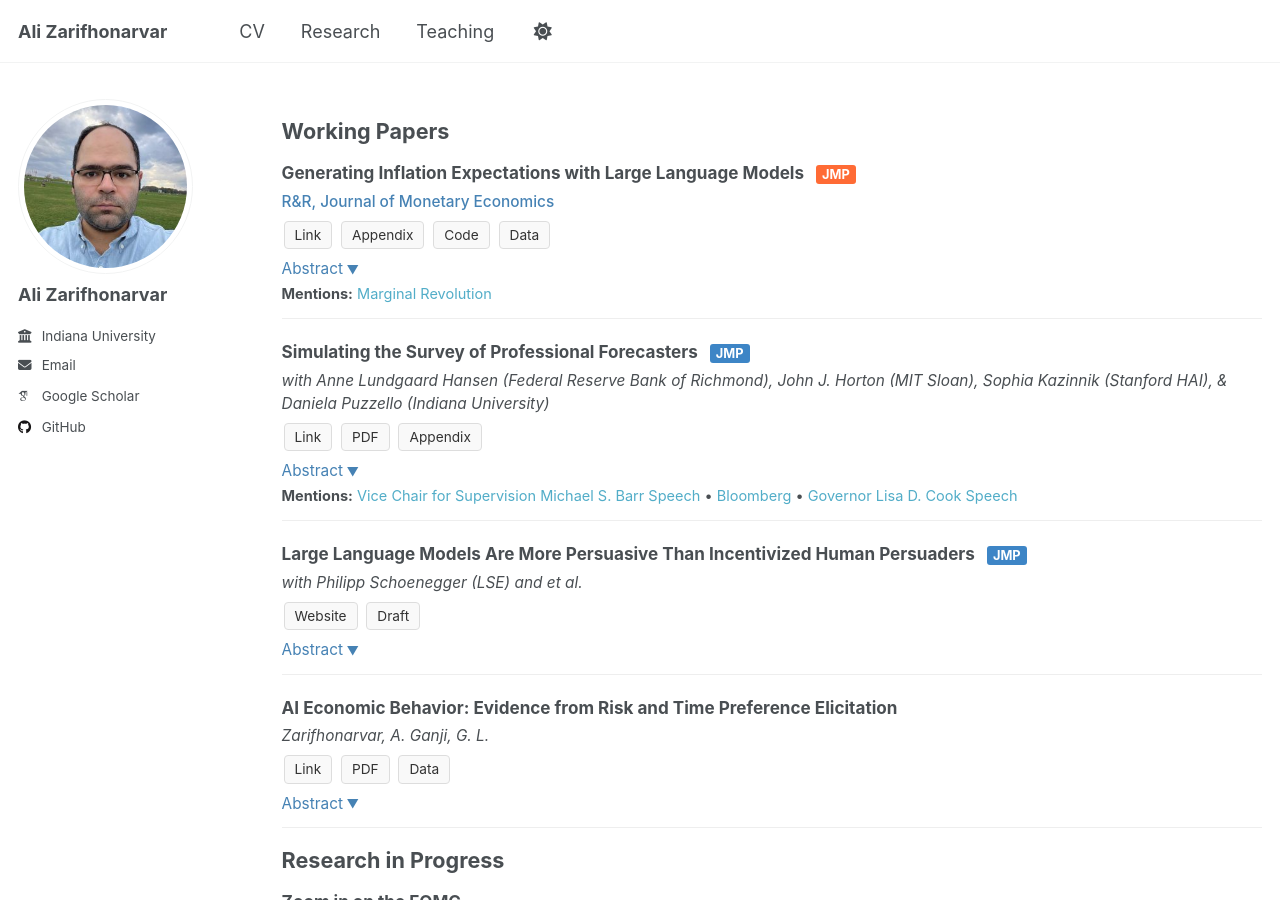
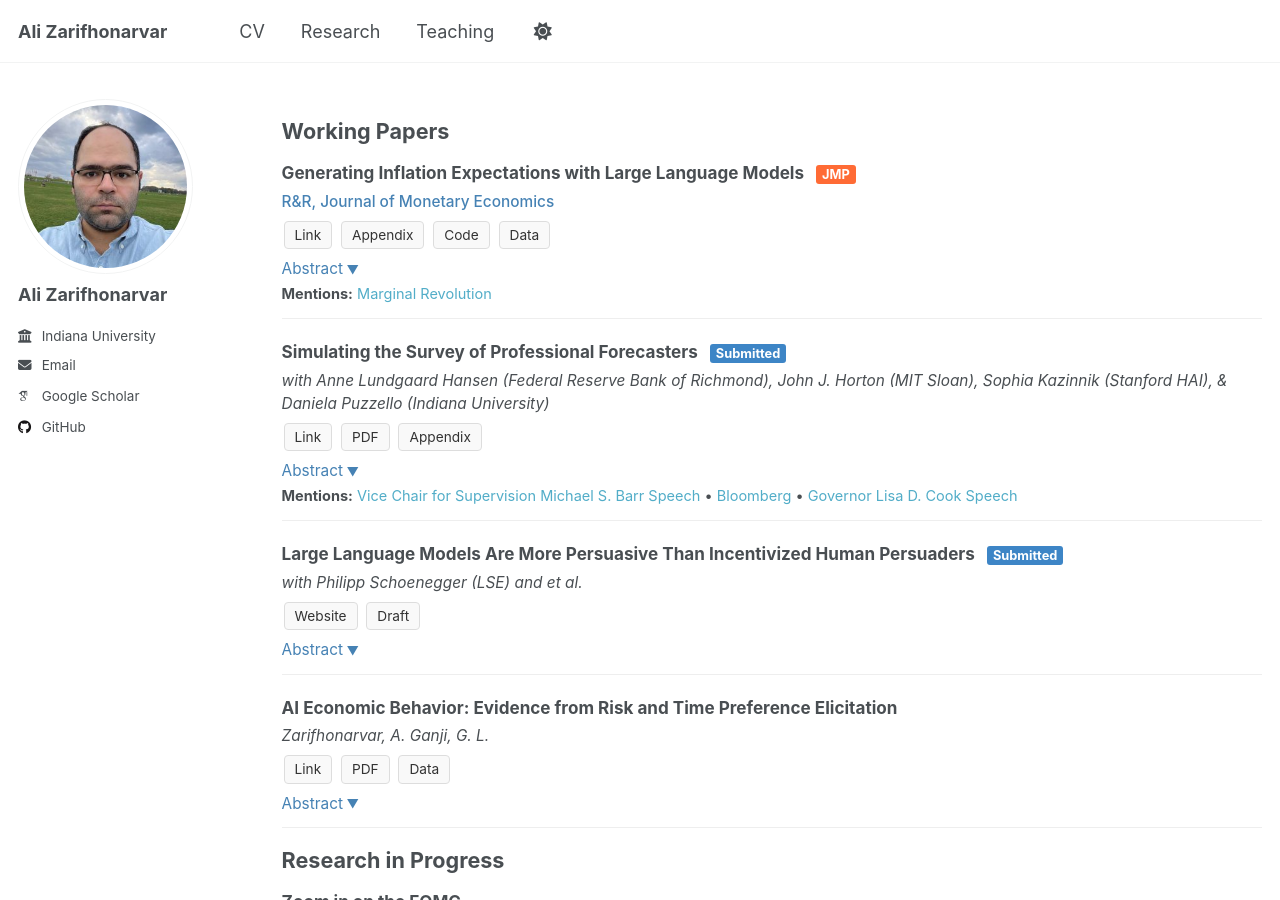
Before and after one commit to alizarif/alizarif.github.io, a Jekyll site: the page built from _pages/research.html, in a window 1280 px wide and 900 px high. Built offline with Jekyll 4.4.1, drawn with Linux system fonts in a browser that asks for light colours; some web fonts are replaced.

Commit message:
Update publication badges from 'JMP' to 'Submitted'

```diff
--- a/_pages/research.html
+++ b/_pages/research.html
@@ -124,7 +124,7 @@ author_profile: true
 </div>
 <div class="publication-container">
   <div class="publication-title">Simulating the Survey of Professional Forecasters
-    <span class="submitted-badge">JMP</span>
+    <span class="submitted-badge">Submitted</span>
   </div>
   <div class="author-list">with Anne Lundgaard Hansen (Federal Reserve Bank of Richmond), John J. Horton (MIT Sloan), Sophia Kazinnik (Stanford HAI), & Daniela Puzzello (Indiana University)</div>
 
@@ -145,7 +145,7 @@ author_profile: true
 </div>
 <div class="publication-container">
   <div class="publication-title">Large Language Models Are More Persuasive Than Incentivized Human Persuaders
-      <span class="submitted-badge">JMP</span>
+      <span class="submitted-badge">Submitted</span>
 </div>
   <div class="author-list">with Philipp Schoenegger (LSE) and et al.</div>
 
```
